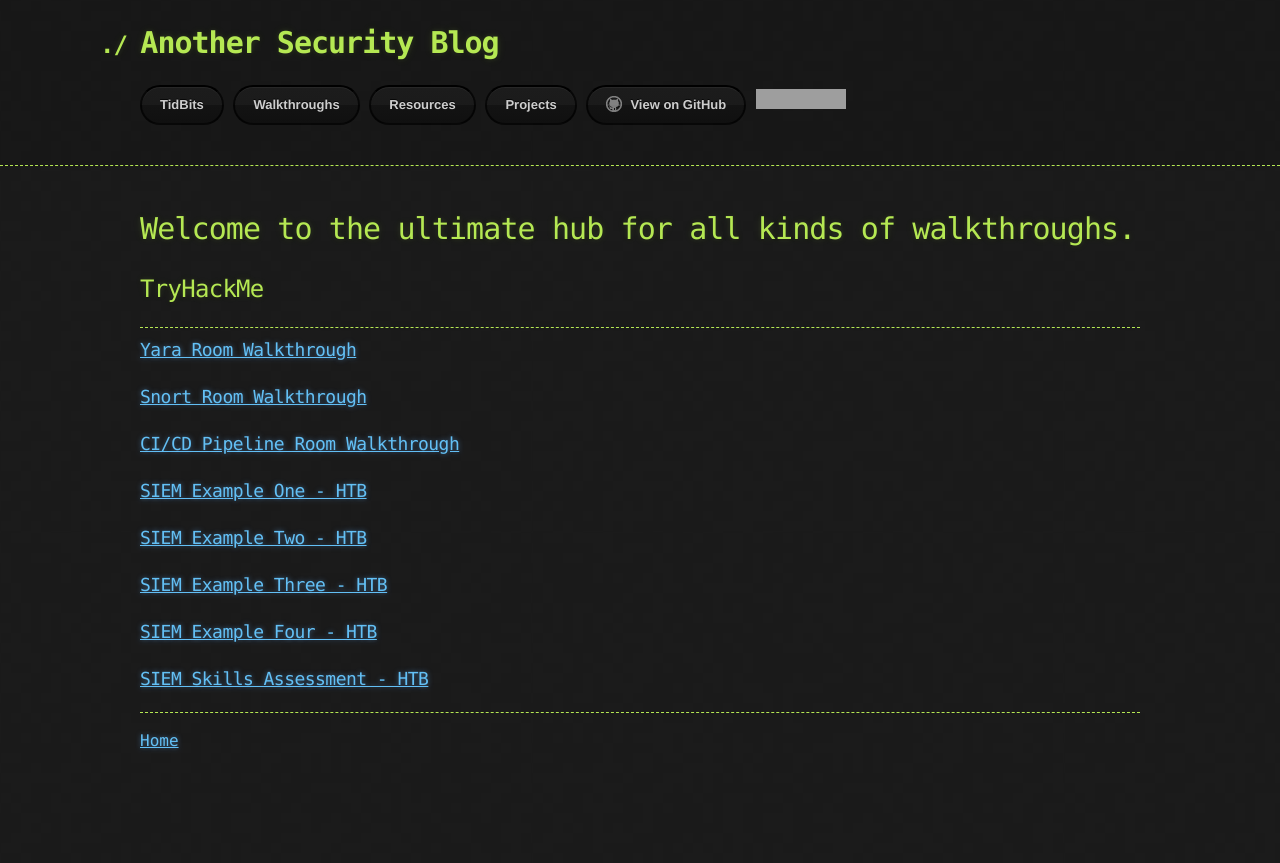
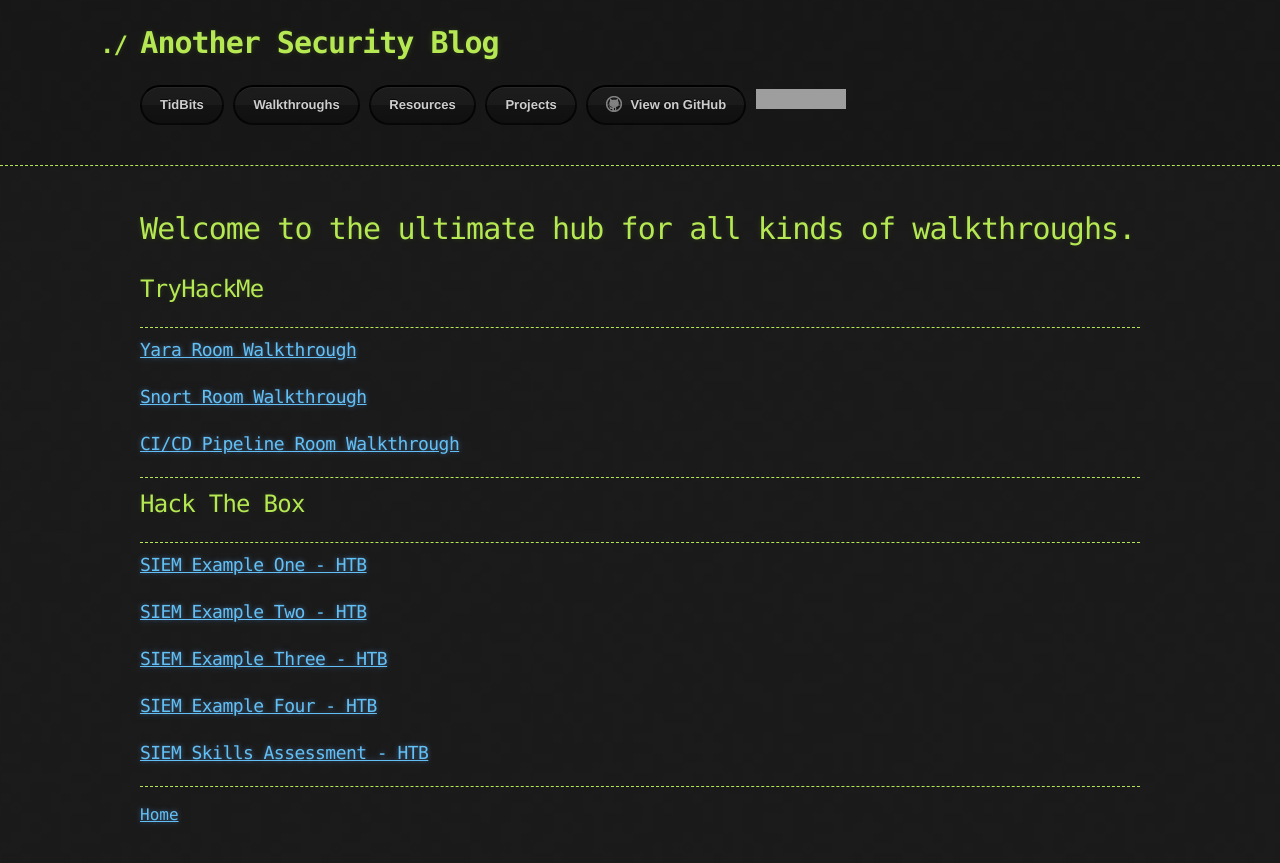
Before and after one commit to CyberCasquatch/cybercasquatch.github.io, a Jekyll site: the page built from Walkthrough-Main.md, in a window 1280 px wide. Shown: the top 863 px of the page. Built offline with Jekyll 4.4.1, drawn with Linux system fonts in a browser that asks for light colours; the repository's description, which GitHub fills in, is left out; grey boxes are pictures that could not be loaded.

Commit message:
added separate HTB section

```diff
--- a/Walkthrough-Main.md
+++ b/Walkthrough-Main.md
@@ -13,10 +13,15 @@
 ### [Yara Room Walkthrough](_posts/Walkthroughs/2024-09-03-Yara-Walkthrough.markdown)
 ### [Snort Room Walkthrough](_posts/Walkthroughs/2024-09-03-Snort-Walkthrough.markdown)
 ### [CI/CD Pipeline Room Walkthrough](_posts/Walkthroughs/2024-04-16-CI-CD-Pipeline.md)
+* * *
+
+## Hack The Box
+* * *
 ### [SIEM Example One - HTB](_posts/Walkthroughs/2025-01-01-SIEMExampleOne-HTB.markdown)
 ### [SIEM Example Two - HTB](_posts/Walkthroughs/2025-01-01-SIEMExampleTwo-HTB.markdown)
 ### [SIEM Example Three - HTB](_posts/Walkthroughs/2025-01-01-SIEMExampleThree-HTB.markdown)
 ### [SIEM Example Four - HTB](_posts/Walkthroughs/2025-01-01-SIEMExampleFour-HTB.markdown)
 ### [SIEM Skills Assessment - HTB](_posts/Walkthroughs/2025-01-01-SIEMSkillsAssessment-HTB.markdown)
 * * *
+
 [Home](./index.md)
```
